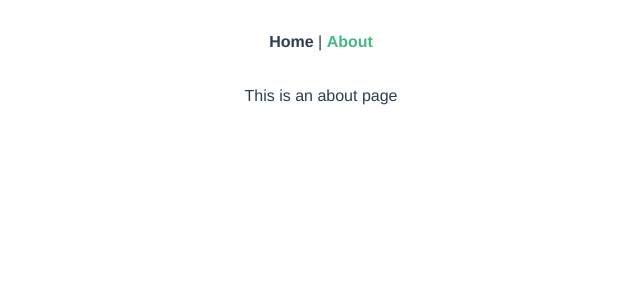
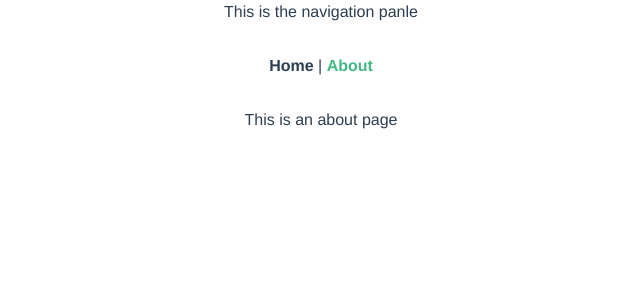
Before and after one commit to OpenTechSolutions/onboard, a Vue app: page /about in a window 1280 px wide. Shown: the top 300 px of the page, without its empty margins (319-959 px from the left). Built offline with nearby package versions, Linux system fonts and the light colour scheme.

Commit message:
Create Nav component in layouts folder in Component Folder

```diff
--- a/src/App.vue
+++ b/src/App.vue
@@ -1,5 +1,6 @@
 <template>
   <div id="app">
+    <Nav />
     <div id="nav">
       <router-link to="/">Home</router-link> |
       <router-link to="/about">About</router-link>
@@ -8,6 +9,15 @@
   </div>
 </template>
 
+<script>
+import Nav from '@/components/layouts/Nav.vue'
+export default {
+  name: 'app',
+  components: {
+    Nav
+  }
+}
+</script>
 <style>
 #app {
   font-family: Avenir, Helvetica, Arial, sans-serif;
--- /dev/null
+++ b/src/components/layouts/Nav.vue
@@ -0,0 +1,11 @@
+<template>
+    <div>
+        This is the navigation panle
+    </div>
+</template>
+
+<script>
+export default {
+  name: 'Nav'
+}
+</script>
```
